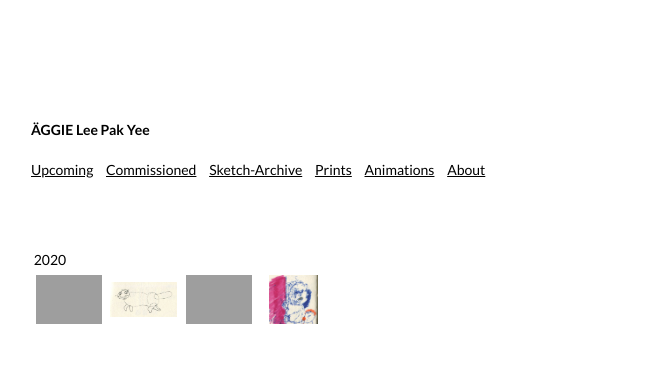
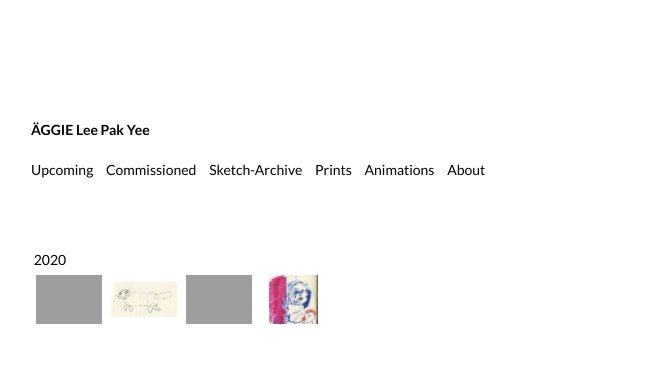
Before and after one commit to beckenkaru/archive, a Jekyll site: the page built from index.html, in a window 1280 px wide. Shown: the top 366 px of the page, without its empty margins (89-747 px from the left). Built offline with Jekyll 4.4.1, drawn with Linux system fonts in a browser that asks for light colours; grey boxes are pictures that could not be loaded.

Commit message:
Update bio.scss

```diff
--- a/_sass/bio.scss
+++ b/_sass/bio.scss
@@ -2,14 +2,7 @@
   max-width: 500px;
   margin-bottom: 50px;
   word-spacing: 10px;
-}
-
-.bio__header {
-  margin-bottom: 20px;
-  font-weight: 700;
-  word-spacing: normal;
-
-  a {
+    a {
     color: $color__black;
     text-decoration: none;
     &:hover {
@@ -17,3 +10,9 @@
     }
   }
 }
+
+.bio__header {
+  margin-bottom: 20px;
+  font-weight: 700;
+  word-spacing: normal;
+}
```
